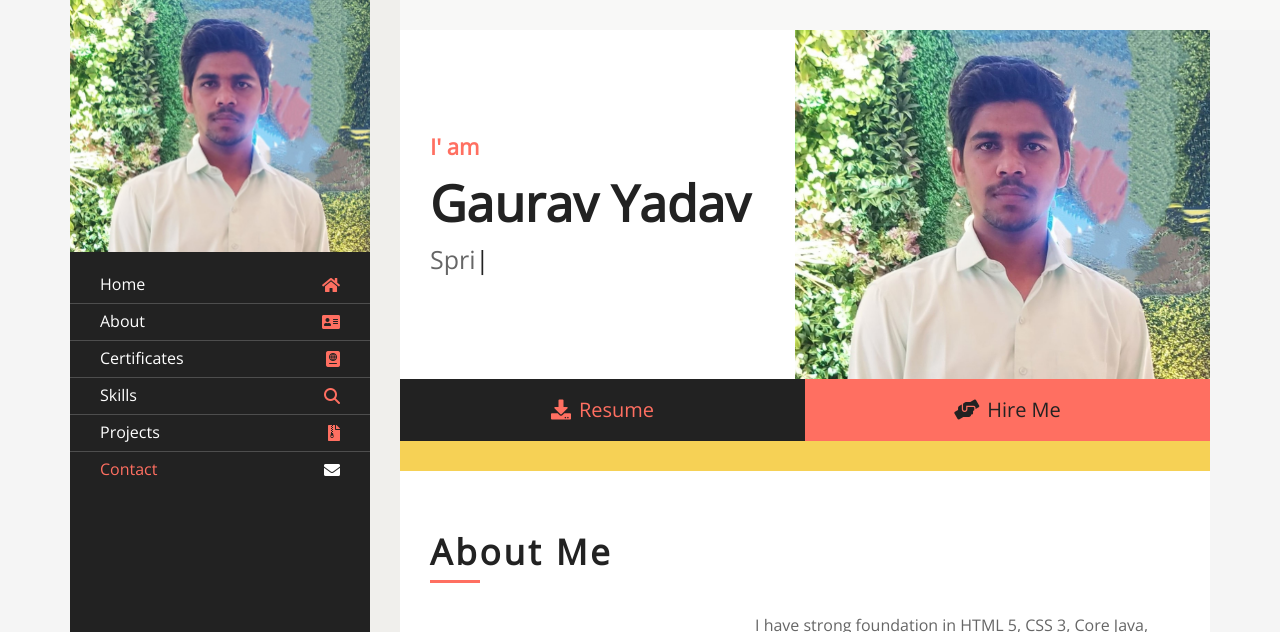
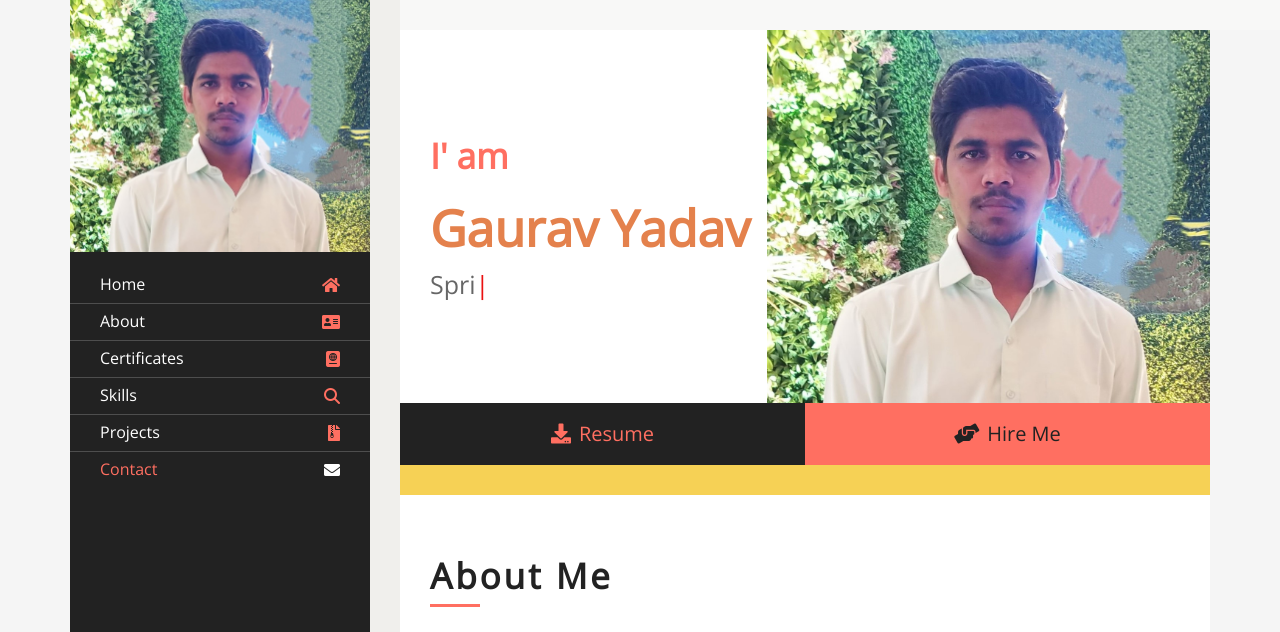
Before and after one commit to Gaurav7733/Profile, a plain HTML site: page index.html in a window 1280 px wide. Shown: the top 632 px of the page. Drawn offline with nearby package versions, Linux system fonts and the light colour scheme.

Commit message:
style.css

```diff
--- a/css/style.css
+++ b/css/style.css
@@ -321,13 +321,13 @@ a:focus {
 
 .header p {
     color: #FF6F61;
-    font-size: 22px;
+    font-size: 35px;
     font-weight: 600;
-    margin-bottom: 10px;
+    margin-bottom: 15px;
 }
 
 .header h1 {
-    color: #222222;
+    color: #e4814c;
     font-size: 50px;
     font-weight: 700;
 }
@@ -346,7 +346,7 @@ a:focus {
 .header .typed-cursor {
     font-size: 25px;
     font-weight: 300;
-    color: #222222;
+    color: #ea1111;
 }
 
 .large-btn .content-inner {
@@ -654,7 +654,6 @@ a:focus {
     position: relative;
     padding: 60px 30px;
     background: #ffffff;
-    border-bottom: 30px solid #F6D155;
 }
 
 .skills .exp-col {
```
